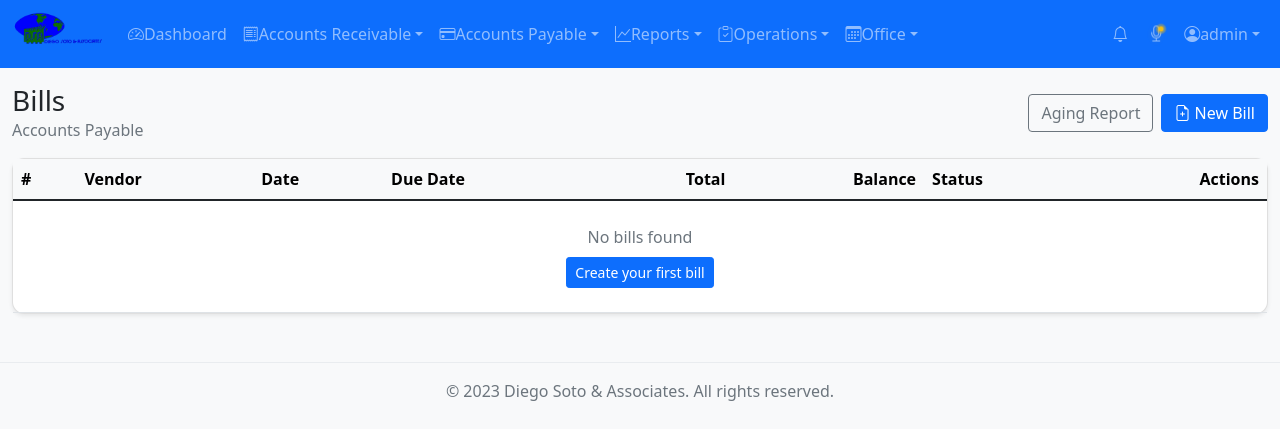
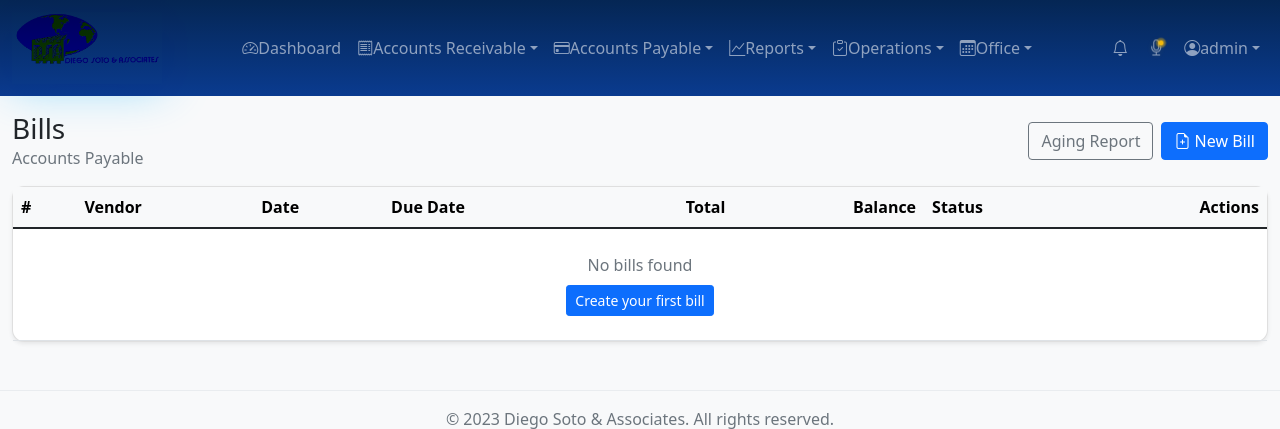
Before and after one commit to alexispinzongalindo/DIEGO_SOTO, a Flask app: page /ap/bills in a window 1280 px wide. Shown: the top 429 px of the page. Run offline with Flask 3, Linux system fonts and the light colour scheme; a user stored in the database is signed in; data comes from the database, SQL or seed files in the repository; data that the repository does not hold is empty.

Commit message:
Navbar: centered menu + darker bar + bigger logo

```diff
--- a/app/static/css/style.css
+++ b/app/static/css/style.css
@@ -3,7 +3,8 @@ body { background-color: #f8f9fa; }
 .footer { border-top: 1px solid #e9ecef; }
 
 .app-navbar {
-  min-height: 56px;
+  min-height: 76px;
+  background: linear-gradient(180deg, #052654 0%, #0a3b8f 100%) !important;
 }
 
 .app-navbar .navbar-brand {
@@ -12,11 +13,20 @@ body { background-color: #f8f9fa; }
 }
 
 .app-navbar .navbar-logo {
-  height: 44px;
+  height: 72px;
   width: auto;
   object-fit: contain;
   mix-blend-mode: multiply;
-  filter: contrast(1.05) saturate(1.05);
+  filter: contrast(1.1) saturate(1.15)
+    drop-shadow(0 0 10px rgba(255, 255, 255, 0.65))
+    drop-shadow(0 0 22px rgba(0, 180, 255, 0.45));
+}
+
+@media (min-width: 992px) {
+  .app-navbar .main-nav {
+    flex: 1 1 auto;
+    justify-content: center;
+  }
 }
 
 .app-navbar .navbar-brand,
--- a/app/templates/base.html
+++ b/app/templates/base.html
@@ -10,9 +10,9 @@
     {% block extra_css %}{% endblock %}
 </head>
 <body>
-    <nav class="navbar navbar-expand-lg navbar-dark bg-primary app-navbar">
+    <nav class="navbar navbar-expand-lg navbar-dark app-navbar">
         <div class="container-fluid">
-            <a class="navbar-brand" href="{{ url_for('main.index') }}">
+            <a class="navbar-brand me-2" href="{{ url_for('main.index') }}">
                 {% set lp = (company_header.logo_path if company_header and company_header.logo_path else 'static/img/logo.jpeg') %}
                 {% if lp.startswith('static/') %}
                     {% set logo_url = url_for('static', filename=lp[7:]) %}
@@ -27,7 +27,7 @@
                 <span class="navbar-toggler-icon"></span>
             </button>
             <div class="collapse navbar-collapse" id="navbarNav">
-                <ul class="navbar-nav me-auto align-items-lg-center">
+                <ul class="navbar-nav align-items-lg-center main-nav mx-lg-auto">
                     <li class="nav-item">
                         <a class="nav-link" href="{{ url_for('main.dashboard') }}">
                             <i class="bi bi-speedometer2"></i> Dashboard
@@ -94,7 +94,7 @@
                         </ul>
                     </li>
                 </ul>
-                <ul class="navbar-nav align-items-lg-center gap-lg-1">
+                <ul class="navbar-nav align-items-lg-center gap-lg-1 ms-lg-auto">
                     {% if current_user.is_authenticated %}
                         <li class="nav-item">
                             <a class="nav-link position-relative" href="{{ url_for('office.notifications') }}" aria-label="Notifications">
```
